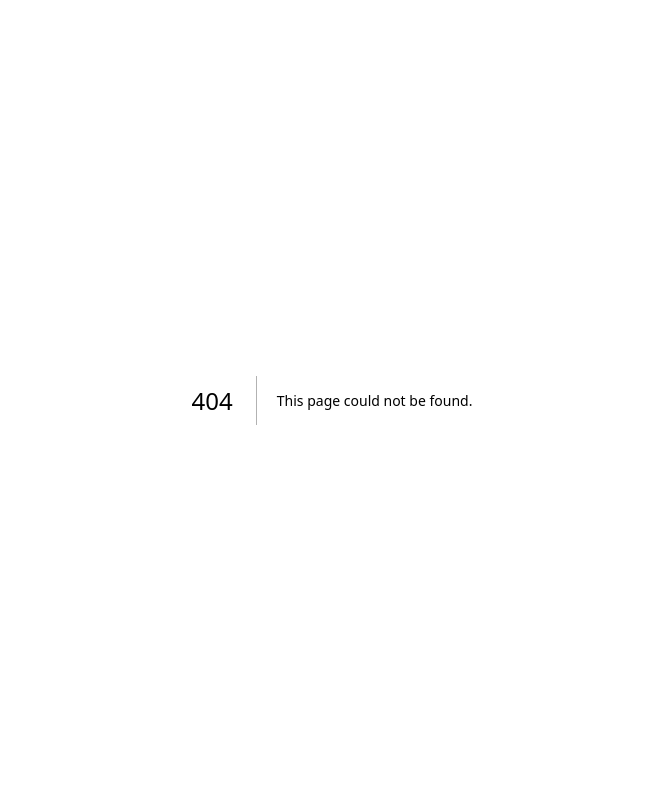
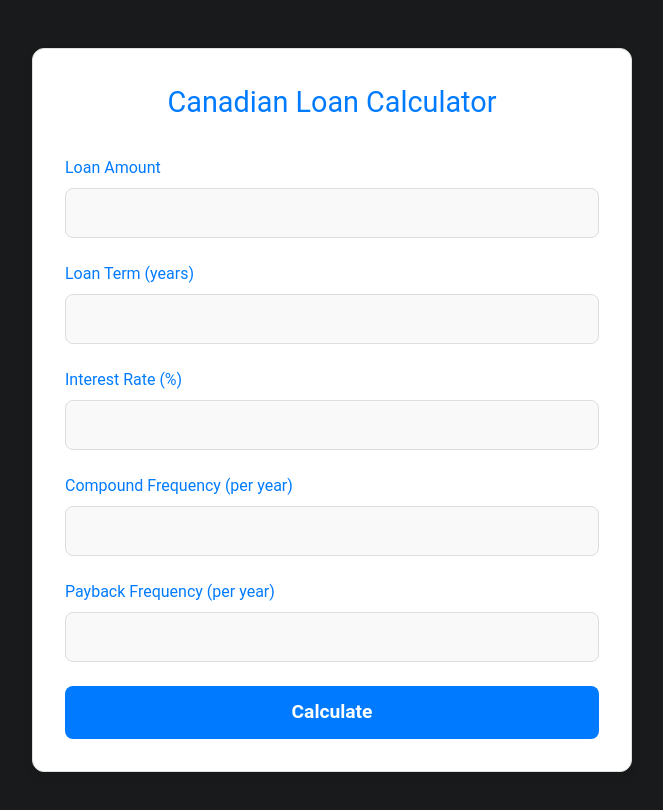
Before and after one commit to ksingh62/quick-incorp-app, a Next.js app: page /prototype/solutions/item4 in a window 1280 px wide. Before the commit this address had no page. Shown: the top 810 px of the page, without its empty margins (308-971 px from the left). Built offline with nearby package versions, Linux system fonts and the light colour scheme; no server answers.

Commit message:
added loan calculator

```diff
--- a/package.json
+++ b/package.json
@@ -22,6 +22,7 @@
     "@nivo/line": "^0.87.0",
     "@nivo/pie": "^0.87.0",
     "axios": "^1.7.2",
+    "chart.js": "^4.4.3",
     "encoding": "^0.1.13",
     "firebase": "^10.12.1",
     "framer-motion": "^11.2.6",
@@ -32,6 +33,7 @@
     "nodemailer-mailgun-transport": "^2.1.5",
     "openai": "^4.52.0",
     "react": "^18",
+    "react-chartjs-2": "^5.2.0",
     "react-dom": "^18",
     "react-hook-form": "^7.51.5",
     "react-icons": "^5.2.1",
--- a/src/app/page.js
+++ b/src/app/page.js
@@ -16,8 +16,9 @@ export default function LandingPage() {
           <button className="dropbtn">Solutions</button>
           <div className="dropdown-content">
             <Link href="/prototype/solutions/item1"></Link>
-            <Link href="/prototype/solutions/item2">Solution 2</Link>
-            <Link href="/prototype/solutions/item3">Solution 3</Link>
+            <Link href="/prototype/solutions/item2"></Link>
+            <Link href="/prototype/solutions/item3"></Link>
+            <Link href="/prototype/solutions/item4"></Link>
           </div>
         </div>
         <div>
--- /dev/null
+++ b/src/app/prototype/solutions/item4/LoanCalculator.css
@@ -0,0 +1,90 @@
+.loan-calculator-container {
+    max-width: 600px;
+    margin: 3rem auto;
+    padding: 2rem;
+    border: 1px solid #e0e0e0;
+    border-radius: 12px;
+    background-color: #ffffff;
+    box-shadow: 0 4px 8px rgba(0, 0, 0, 0.1);
+    font-family: 'Roboto', sans-serif;
+  }
+
+  .loan-calculator-title {
+    text-align: center;
+    margin-bottom: 2rem;
+    font-size: 1.8rem;
+    color: #007bff; /* Blue color */
+  }
+
+  .loan-calculator-formGroup {
+    margin-bottom: 1.5rem;
+  }
+
+  .loan-calculator-label {
+    display: block;
+    margin-bottom: 0.5rem;
+    font-size: 1rem;
+    color: #007bff; /* Blue color for labels */
+  }
+
+  .loan-calculator-input {
+    width: 100%;
+    padding: 0.75rem;
+    border: 1px solid #ddd;
+    border-radius: 8px;
+    font-size: 1rem;
+    transition: border-color 0.3s ease-in-out;
+    color: #007bff; /* Blue color */
+    background-color: #f9f9f9;
+  }
+
+  .loan-calculator-input::placeholder {
+    color: #007bff; /* Blue color for placeholder */
+  }
+
+  .loan-calculator-input:focus {
+    border-color: #007bff;
+    outline: none;
+  }
+
+  .loan-calculator-button {
+    width: 100%;
+    padding: 0.75rem;
+    background-color: #007bff;
+    color: #fff;
+    border: none;
+    border-radius: 8px;
+    font-size: 1.2rem;
+    cursor: pointer;
+    transition: background-color 0.3s ease-in-out;
+    font-weight: bold;
+  }
+
+  .loan-calculator-button:hover {
+    background-color: #0056b3;
+  }
+
+  .loan-calculator-results {
+    text-align: center;
+    margin-top: 2rem;
+  }
+
+  .loan-calculator-chart {
+    max-width: 500px;
+    margin: 2rem auto;
+  }
+
+  .loan-calculator-error {
+    text-align: center;
+    margin-top: 2rem;
+    font-size: 1.2rem;
+    color: #dc3545;
+  }
+
+  .loan-calculator-h2 {
+    color: #007bff; /* Blue color */
+  }
+
+  .loan-calculator-text-black {
+    color: #000; /* Black color for specific text */
+  }
--- /dev/null
+++ b/src/app/prototype/solutions/item4/LoanCalculator.js
@@ -0,0 +1,132 @@
+"use client";
+import React, { useState } from "react";
+import axios from "axios";
+import { Pie } from "react-chartjs-2";
+import "./LoanCalculator.css";
+
+const LoanCalculator = () => {
+  const [loanAmount, setLoanAmount] = useState("");
+  const [loanTerm, setLoanTerm] = useState("");
+  const [interestRate, setInterestRate] = useState("");
+  const [compound, setCompound] = useState("");
+  const [payback, setPayback] = useState("");
+  const [results, setResults] = useState(null);
+  const [error, setError] = useState(null);
+
+  const handleCalculate = async () => {
+    try {
+      const response = await axios.get("/api/loan-calculator", {
+        params: { loanAmount, loanTerm, interestRate, compound, payback },
+      });
+      console.log("API response:", response.data);
+      setResults(response.data);
+      setError(null); // Clear any previous errors
+    } catch (error) {
+      console.error("Error calculating loan:", error);
+      setResults(null);
+      setError("Failed to calculate loan. Please try again.");
+    }
+  };
+
+  const data = results
+    ? {
+        labels: ["Principal", "Total Interest", "Total Tax"],
+        datasets: [
+          {
+            data: [
+              parseFloat(loanAmount),
+              parseFloat(results.totalInterest),
+              parseFloat(results.totalTax),
+            ],
+            backgroundColor: ["#36A2EB", "#FF6384", "#FFCE56"],
+          },
+        ],
+      }
+    : null;
+
+  return (
+    <div className="loan-calculator-container">
+      <h1 className="loan-calculator-title">Canadian Loan Calculator</h1>
+      <div className="loan-calculator-formGroup">
+        <label htmlFor="loanAmount" className="loan-calculator-label">
+          Loan Amount
+        </label>
+        <input
+          type="number"
+          id="loanAmount"
+          value={loanAmount}
+          onChange={(e) => setLoanAmount(e.target.value)}
+          className="loan-calculator-input"
+        />
+      </div>
+      <div className="loan-calculator-formGroup">
+        <label htmlFor="loanTerm" className="loan-calculator-label">
+          Loan Term (years)
+        </label>
+        <input
+          type="number"
+          id="loanTerm"
+          value={loanTerm}
+          onChange={(e) => setLoanTerm(e.target.value)}
+          className="loan-calculator-input"
+        />
+      </div>
+      <div className="loan-calculator-formGroup">
+        <label htmlFor="interestRate" className="loan-calculator-label">
+          Interest Rate (%)
+        </label>
+        <input
+          type="number"
+          id="interestRate"
+          value={interestRate}
+          onChange={(e) => setInterestRate(e.target.value)}
+          className="loan-calculator-input"
+        />
+      </div>
+      <div className="loan-calculator-formGroup">
+        <label htmlFor="compound" className="loan-calculator-label">
+          Compound Frequency (per year)
+        </label>
+        <input
+          type="number"
+          id="compound"
+          value={compound}
+          onChange={(e) => setCompound(e.target.value)}
+          className="loan-calculator-input"
+        />
+      </div>
+      <div className="loan-calculator-formGroup">
+        <label htmlFor="payback" className="loan-calculator-label">
+          Payback Frequency (per year)
+        </label>
+        <input
+          type="number"
+          id="payback"
+          value={payback}
+          onChange={(e) => setPayback(e.target.value)}
+          className="loan-calculator-input"
+        />
+      </div>
+      <button onClick={handleCalculate} className="loan-calculator-button">
+        Calculate
+      </button>
+      {results && (
+        <div className="loan-calculator-results">
+          <h2>Results</h2>
+          <p>Monthly Payment: ${results.monthlyPayment}</p>
+          <p>Total Payment: ${results.totalPayment}</p>
+          <p>Total Interest: ${results.totalInterest}</p>
+          <p>Federal Tax: ${results.federalTax}</p>
+          <p>Provincial Tax: ${results.provincialTax}</p>
+          <p>Total Tax: ${results.totalTax}</p>
+          <div className="loan-calculator-chart">
+            <Pie data={data} />
+          </div>
+        </div>
+      )}
+      {error && <h2 className="loan-calculator-error">{error}</h2>}
+    </div>
+  );
+};
+
+export default LoanCalculator;
--- /dev/null
+++ b/src/app/prototype/solutions/item4/page.js
@@ -0,0 +1,12 @@
+import React from "react";
+import LoanCalculator from "./LoanCalculator";
+
+const Page = () => {
+  return (
+    <div>
+      <LoanCalculator />
+    </div>
+  );
+};
+
+export default Page;
--- a/src/components/Navbar/Navbar.js
+++ b/src/components/Navbar/Navbar.js
@@ -14,6 +14,7 @@ export default function Navbar() {
             <Link href="/prototype/solutions/item1">GST Calculator</Link>
             <Link href="/prototype/solutions/item2">Payroll Calculator</Link>
             <Link href="/prototype/solutions/item3">Currency Converter</Link>
+            <Link href="/prototype/solutions/item4">Currency Converter</Link>
           </div>
         </div>
         <div>
--- /dev/null
+++ b/src/pages/loan-calculator.js
@@ -0,0 +1,82 @@
+export default async function handler(req, res) {
+  const { loanAmount, loanTerm, interestRate, compound, payback } = req.query;
+
+  try {
+    // Convert inputs to numbers
+    const principal = parseFloat(loanAmount);
+    const years = parseInt(loanTerm, 10);
+    const annualInterestRate = parseFloat(interestRate) / 100;
+    const compoundingPeriodsPerYear = parseInt(compound, 10);
+    const paymentFrequencyPerYear = parseInt(payback, 10);
+
+    console.log("Received parameters:", {
+      principal,
+      years,
+      annualInterestRate,
+      compoundingPeriodsPerYear,
+      paymentFrequencyPerYear,
+    });
+
+    if (
+      isNaN(principal) ||
+      isNaN(years) ||
+      isNaN(annualInterestRate) ||
+      isNaN(compoundingPeriodsPerYear) ||
+      isNaN(paymentFrequencyPerYear)
+    ) {
+      throw new Error("Invalid input parameters");
+    }
+
+    // Calculate the periodic interest rate
+    const periodInterestRate = annualInterestRate / compoundingPeriodsPerYear;
+
+    // Calculate the total number of payments
+    const totalPayments = years * paymentFrequencyPerYear;
+
+    // Calculate the compound factor
+    const compoundFactor = Math.pow(
+      1 + periodInterestRate,
+      compoundingPeriodsPerYear * years
+    );
+
+    // Calculate the payment amount
+    const payment =
+      (principal * periodInterestRate * compoundFactor) / (compoundFactor - 1);
+
+    // Calculate the total payment
+    const totalPayment = payment * totalPayments;
+
+    // Calculate the total interest paid
+    const totalInterest = totalPayment - principal;
+
+    // Assuming fixed values for tax rates
+    const federalTaxRate = 0.15; // 15%
+    const provincialTaxRate = 0.1; // 10%
+
+    // Calculate taxes
+    const federalTax = totalInterest * federalTaxRate;
+    const provincialTax = totalInterest * provincialTaxRate;
+    const totalTax = federalTax + provincialTax;
+
+    console.log("Calculated results:", {
+      monthlyPayment: payment,
+      totalPayment,
+      totalInterest,
+      federalTax,
+      provincialTax,
+      totalTax,
+    });
+
+    res.status(200).json({
+      monthlyPayment: payment.toFixed(2),
+      totalPayment: totalPayment.toFixed(2),
+      totalInterest: totalInterest.toFixed(2),
+      federalTax: federalTax.toFixed(2),
+      provincialTax: provincialTax.toFixed(2),
+      totalTax: totalTax.toFixed(2),
+    });
+  } catch (error) {
+    console.error("Error calculating loan:", error.message);
+    res.status(500).json({ error: error.message });
+  }
+}
```
Also changed, not shown: 1 other file (tests, documents, lock files or other folders).
